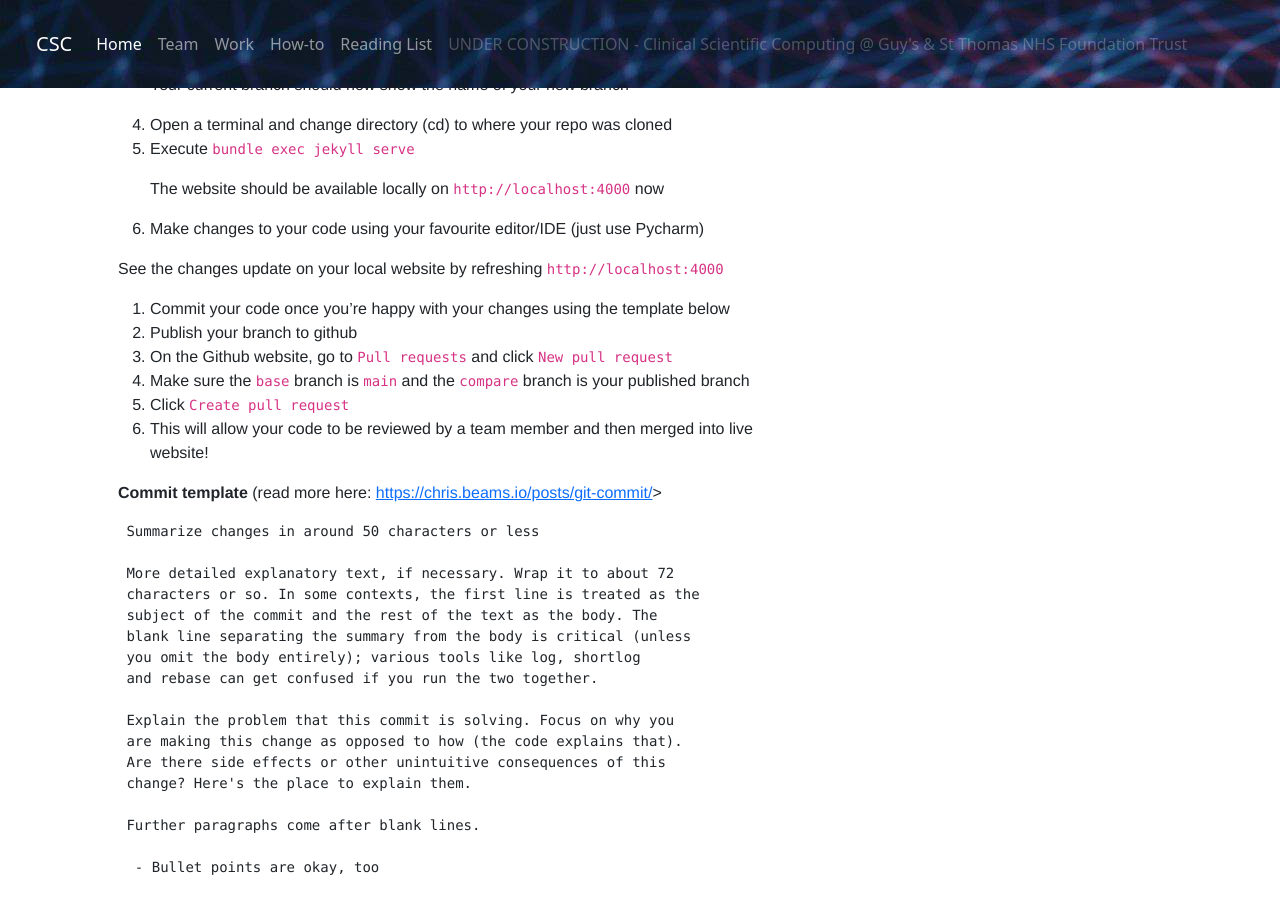
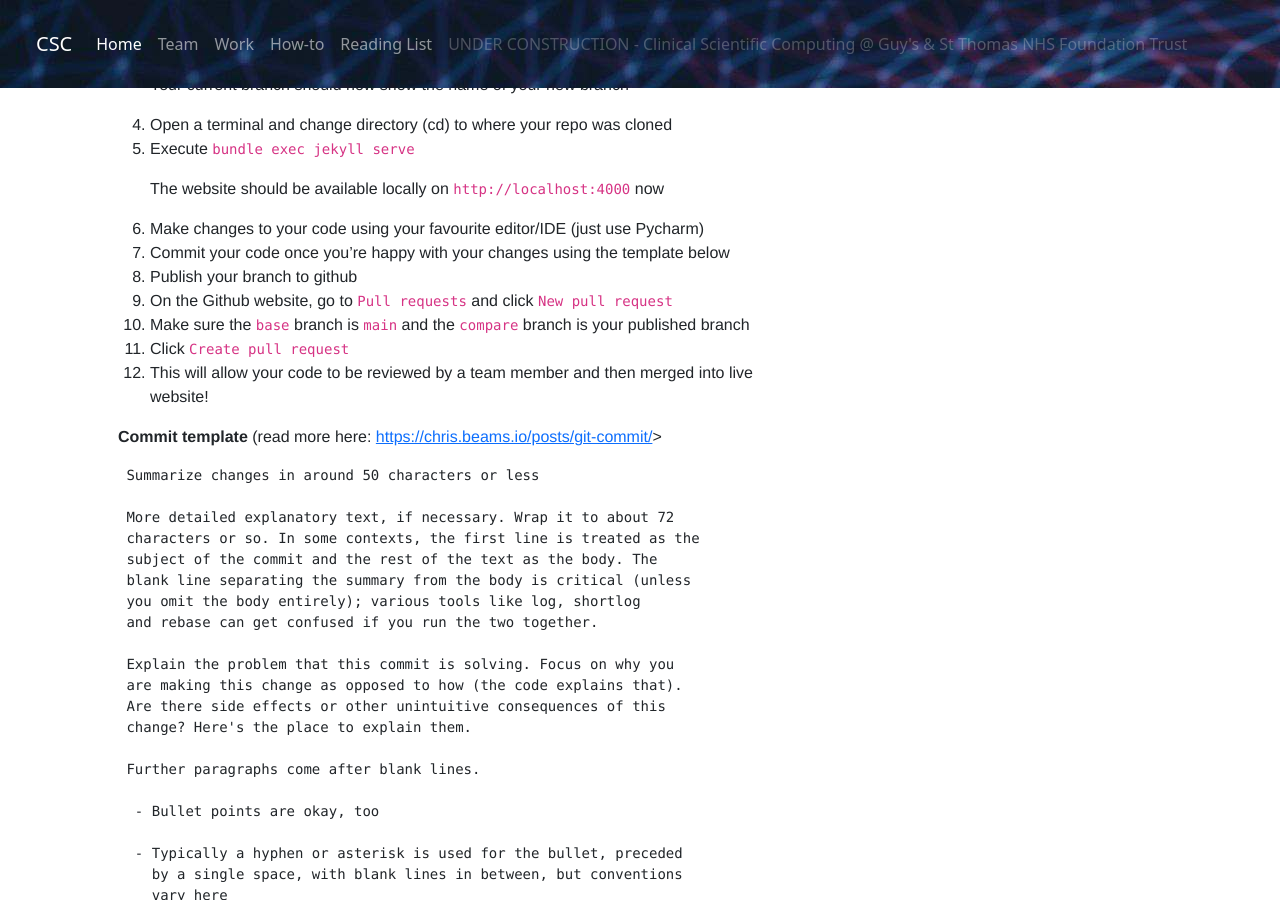
Before and after one commit to GSTT-CSC/gstt-csc-old, a Jekyll site: the page built from howto.md, in a window 1280 px wide and 900 px high, scrolled down 666 px. Built offline with Jekyll 4.4.1, drawn with Linux system fonts in a browser that asks for light colours; our own code applies the rules of GitHub Pages for plain Markdown files.

Commit message:
Fix numbering in howto.md

```diff
--- a/howto.md
+++ b/howto.md
@@ -14,6 +14,7 @@
 ## <a name=update></a>**Update this website**
 `nb. if at any point something unexpected happens at any point STOP and ask for help!`
 #### Do this first time, then skip
+
 1. Go to <https://github.com/GSTT-CSC/gstt-csc.github.io>
 2. Hit the green `Code` button
 3. Choose `Open with Github Desktop`
@@ -22,6 +23,7 @@
 4. In Github Desktop (GHD), log in using your Github credentials and clone the repo locally
 
 #### Usual process
+
 5. Check with Haris about the changes you would like to make first
 6. In GHD, click current branch button and then click new branch
 7. Give it a short, sensible hyphen-separated name in the imperative e.g. update-team-page
@@ -34,9 +36,6 @@
    >  The website should be available locally on `http://localhost:4000` now
 
 10. Make changes to your code using your favourite editor/IDE (just use Pycharm)
-
-   >  See the changes update on your local website by refreshing `http://localhost:4000`
-
 11. Commit your code once you're happy with your changes using the template below
 12. Publish your branch to github
 13. On the Github website, go to `Pull requests` and click `New pull request`
```
